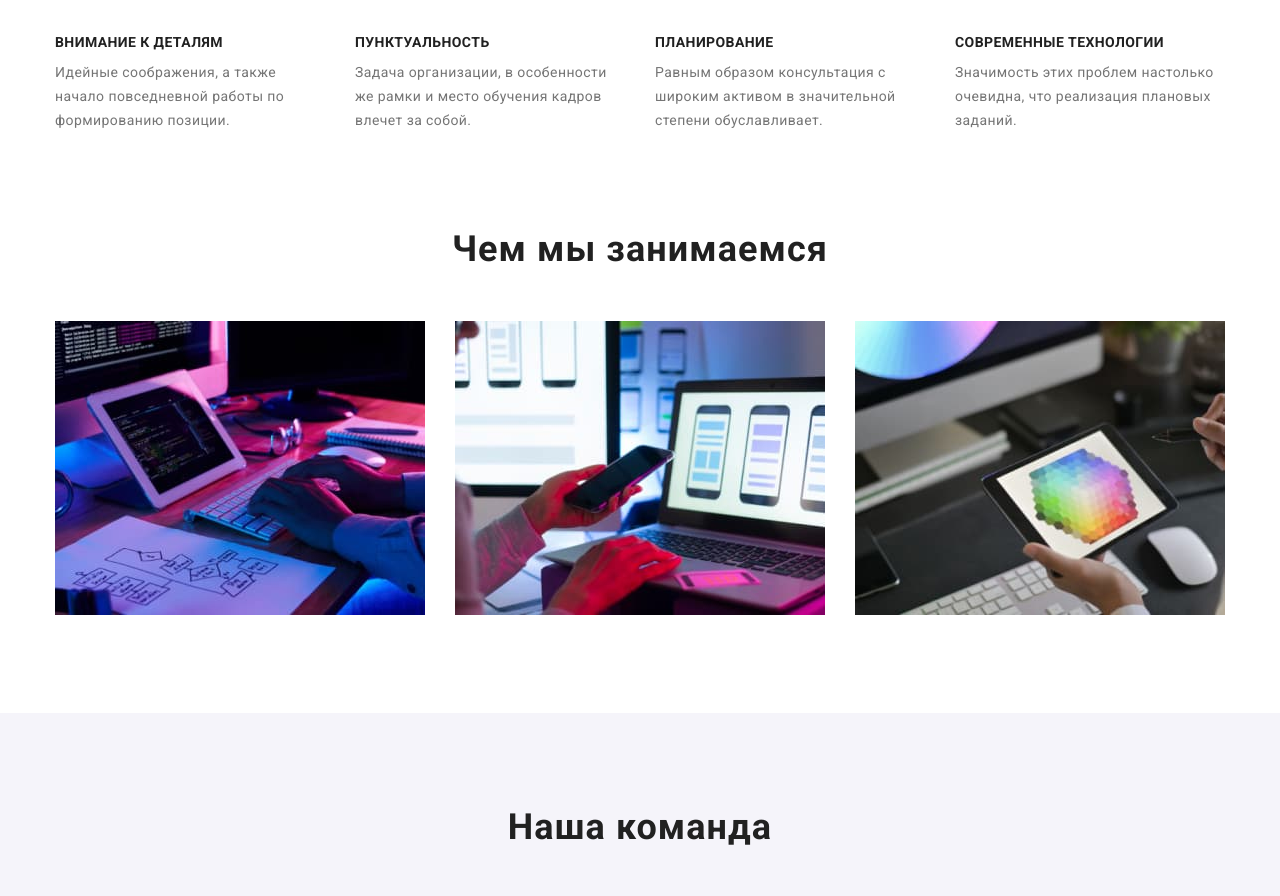
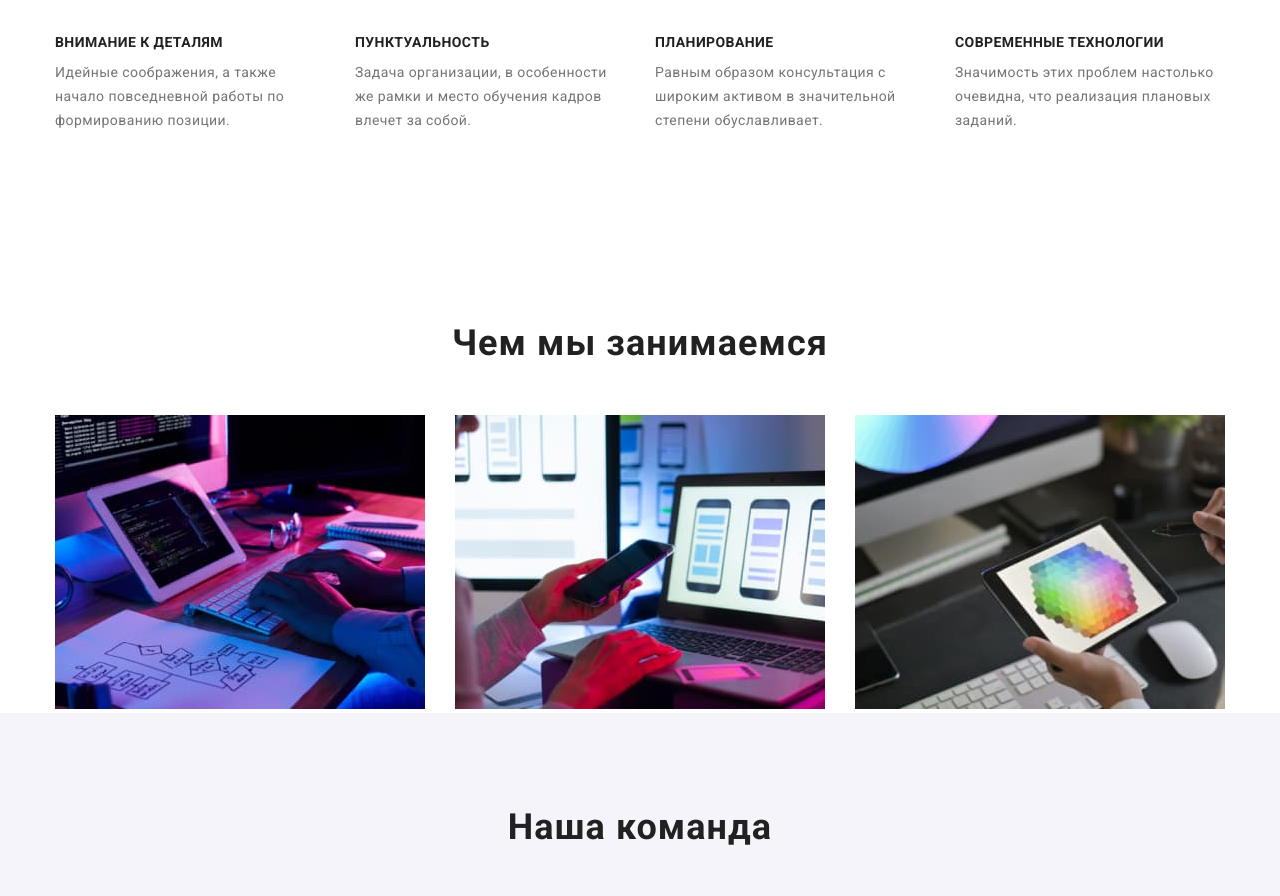
Before and after one commit to vitasika/goit-markup-hw-03, a plain HTML site: page index.html in a window 1280 px wide. Shown: the part 740-1636 px from the top of the page. Drawn offline with nearby package versions, Linux system fonts and the light colour scheme.

Commit message:
правка на 2 секции д/з 3

```diff
--- a/css/styles.css
+++ b/css/styles.css
@@ -112,7 +112,7 @@ p {
   /* outline: 1px solid green; */
 }
 
-.work-box-second{
+.work-box-foto{
   padding-top: 94px;
 }
 
--- a/index.html
+++ b/index.html
@@ -65,6 +65,7 @@
 
       <!-- section to work -->
       <section class="work-box">
+
         <div class="container">
 
           <div class="work-box-first">
@@ -98,9 +99,18 @@
                   Значимость этих проблем настолько очевидна, что реализация плановых заданий.
                 </p>
               </li>
+
             </ul>
 
           </div>
+
+        </div>
+
+      </section>
+
+      <section class="work-box-foto">
+
+        <div class="container">
 
           <div class="work-box-second">
             <h2 class="section-title-work">Чем мы занимаемся</h2>
```
